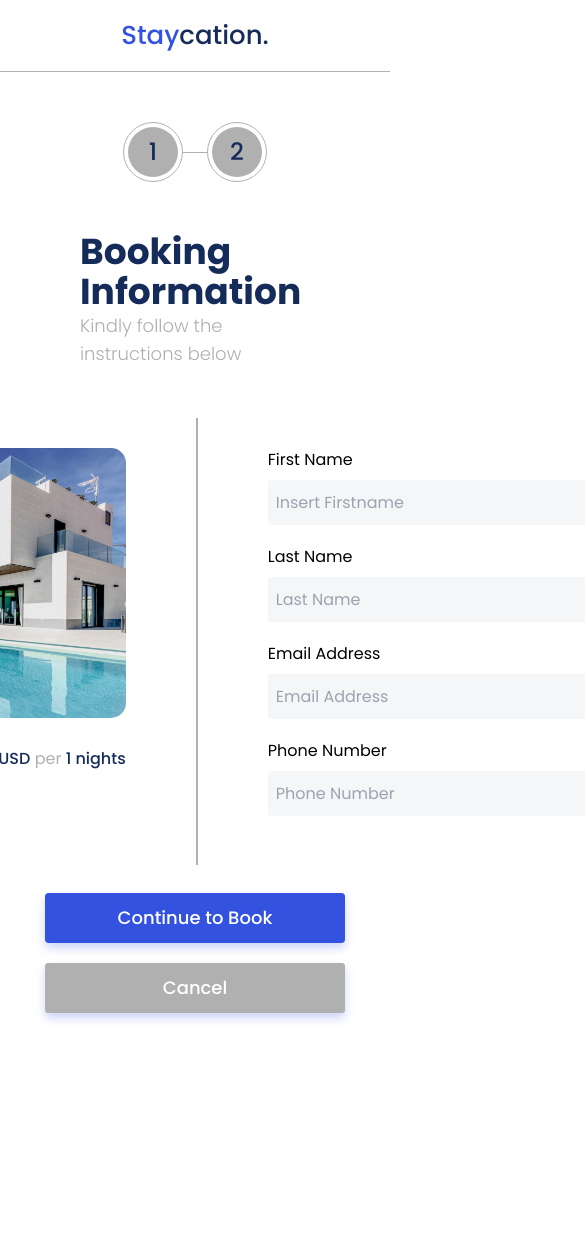
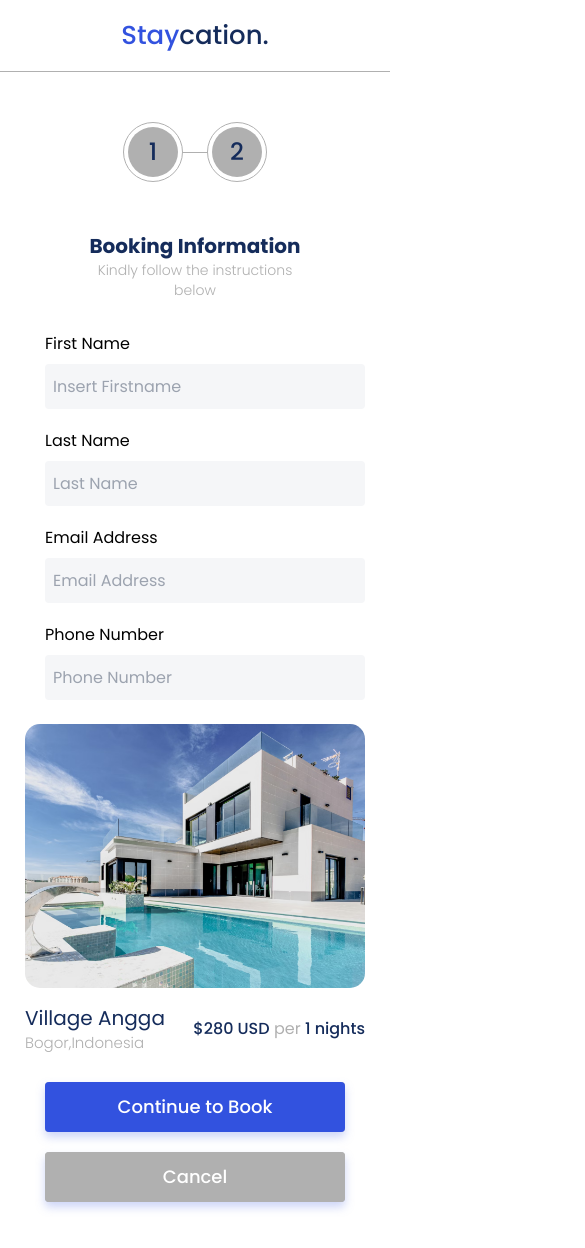
Before and after one commit to farhanyp/MERN-Staycation, a React (Create React App) app: page /booking in a window 390 px wide. Shown: the top 1248 px of the page, 585 px wide, since content can reach past the window. Before the commit the page ends 1069 px from the top, so only its background shows below. Built offline with nearby package versions, Linux system fonts and the light colour scheme.

Commit message:
Add Responsive Booking Information

```diff
--- a/src/parts/Booking-Page/BookingInformation.jsx
+++ b/src/parts/Booking-Page/BookingInformation.jsx
@@ -2,14 +2,21 @@ import React from 'react';
 import Button from '../../elements/Button';
 import { useNavigate } from 'react-router-dom';
 import { Fade } from 'react-reveal';
+import useMediaQuery from "../../hooks/useMediaQuery";
 
 const BookingInformation = (props) => {
     const navigate = useNavigate()
     const sendIsFinish = (value) => {
         props.isBookingFinish(value)
     }
+    const isDesktop = useMediaQuery("(min-width: 1444px)");
+
+
     return (
-        <div className='w-full flex flex-col justify-center items-center'>
+        <>
+        {
+            isDesktop ? (
+                <div className='w-full flex flex-col justify-center items-center'>
             <Fade bottom cascade>
             <div className='flex flex-col justify-center items-center'>
                 <h1 className='text-4xl font-bold text-primary'>Booking Information</h1>
@@ -56,6 +63,59 @@ const BookingInformation = (props) => {
             <Button className="bg-secondary text-white w-[300px] h-[50px] font-medium text-[18px] leading-8 mt-7 rounded drop-shadow-3xl" onClick={()=>sendIsFinish("BookingPage1Finish")}>Continue to Book</Button>
             <Button className="bg-gray text-white w-[300px] h-[50px] font-medium text-[18px] leading-8 mt-5 mb-14 rounded drop-shadow-3xl" onClick={()=>navigate("/")}>Cancel</Button>
         </div>
+            ) : (
+                <div className='w-full flex flex-col justify-center items-center'>
+                    <Fade bottom cascade>
+                    <div className='flex flex-col justify-center items-center'>
+                        <h1 className='text-xl font-bold text-primary text-center'>Booking Information</h1>
+                        <h2 className='text-sm font-light text-gray text-center'>Kindly follow the instructions below</h2>
+                    </div>
+                    </Fade>
+                    <div className='flex flex-col justify-center'>
+
+                        <Fade right cascade>
+                        <div className='w-1/2 pt-8 pl-[20px]'>
+                            <div className='flex flex-col'>
+                                <label htmlFor="firstname">First Name</label>
+                                <input placeholder='Insert Firstname' className='w-80 h-[45px] bg-input mt-2 text-black py-3 px-2 rounded-[4px]'/>
+                            </div>
+                            <div className='flex flex-col pt-5'>
+                                <label htmlFor="firstname">Last Name</label>
+                                <input placeholder='Last Name' className='w-80 h-[45px] bg-input mt-2 text-black py-3 px-2 rounded-[4px]'/>
+                            </div>
+                            <div className='flex flex-col pt-5'>
+                                <label htmlFor="firstname">Email Address</label>
+                                <input placeholder='Email Address' className='w-80 h-[45px] bg-input mt-2 text-black py-3 px-2 rounded-[4px]'/>
+                            </div>
+                            <div className='flex flex-col pt-5'>
+                                <label htmlFor="firstname">Phone Number</label>
+                                <input placeholder='Phone Number' className='w-80 h-[45px] bg-input mt-2 text-black py-3 px-2 rounded-[4px]'/>
+                            </div>
+                        </div>
+                        </Fade>
+
+                        <div className='w-full pt-6'>
+                            <Fade left cascade>
+                            <div>
+                                <img className='w-full rounded-[15px]' src={props.data.imageUrls[0].url} alt=''/>
+                                <div className='pt-4 flex justify-between items-center'>
+                                    <div className=''>
+                                        <h1 className='text-xl font-normal text-primary'>{props.data.name}</h1>
+                                        <p className='text-[15px] font-light text-gray'>{props.data.city},{props.data.country}</p>
+                                    </div>
+                                    <p className='text-base font-normal text-gray'> <span className='font-medium text-primary'>$280 USD</span> per <span className='font-medium text-primary'> 1 nights </span></p>
+                                </div>
+                            </div>
+                            </Fade>
+                        </div>
+                    </div>
+                    <Button className="bg-secondary text-white w-[300px] h-[50px] font-medium text-[18px] leading-8 mt-7 rounded drop-shadow-3xl" onClick={()=>sendIsFinish("BookingPage1Finish")}>Continue to Book</Button>
+                    <Button className="bg-gray text-white w-[300px] h-[50px] font-medium text-[18px] leading-8 mt-5 mb-14 rounded drop-shadow-3xl" onClick={()=>navigate("/")}>Cancel</Button>
+                </div>
+            )
+        }
+        </>
+
     );
 }
 
--- a/src/parts/Booking-Page/BookingPage.jsx
+++ b/src/parts/Booking-Page/BookingPage.jsx
@@ -1,9 +1,16 @@
 import React from 'react';
 import BookingInformation from './BookingInformation';
 import Payment from '../Booking-Page/Payment'
+import useMediaQuery from "../../hooks/useMediaQuery";
 
 const BookingPage = (props) => {
+    const isDesktop = useMediaQuery("(min-width: 1444px)");
+
+
     return (
+        <>
+        {
+            isDesktop ? (
                 <section className='pt-[50px]'>
                     <div className='container'>
                         {
@@ -20,6 +27,26 @@ const BookingPage = (props) => {
 
                     </div>
                 </section>
+            ) : (
+                <>
+
+                        <h1>ada</h1>
+                        {
+                            !props.isBookingFinish.Page1 &&(
+                                <BookingInformation isBookingFinish={(value)=>props.isBookingFinish(value)} data={props.data}/>
+                            )
+                        }
+
+                        {
+                            props.isBookingFinish.Page1 &&(
+                                <Payment />
+                            )
+                        }
+                </>
+            )
+        }
+        </>
+
     );
 }
 
--- a/src/parts/Booking-Page/HeaderBooking.jsx
+++ b/src/parts/Booking-Page/HeaderBooking.jsx
@@ -1,8 +1,15 @@
 import React from 'react';
 import Fade from 'react-reveal/Fade';
+import useMediaQuery from "../../hooks/useMediaQuery";
 
 const HeaderBooking = (props) => {
+    const isDesktop = useMediaQuery("(min-width: 1444px)");
+
+
     return (
+        <>
+        {
+            isDesktop ? (
                 <Fade bottom cascade>
                     <header className="border-slate-100 border-b-[1px] border-gray py-4 text-center">
                         <div className="container flex items-center justify-center">
@@ -10,6 +17,18 @@ const HeaderBooking = (props) => {
                         </div>
                     </header>
                 </Fade>
+            ) : (
+                <Fade bottom cascade>
+                    <header className="border-slate-100 border-b-[1px] border-gray py-4 text-center">
+                        <div className="px-6 flex items-center justify-center">
+                            <a href="/" className="text-[26px] font-medium leading-[39px] text-secondary">Stay<span className="text-primary">cation.</span></a>
+                        </div>
+                    </header>
+                </Fade>
+            )
+        }
+        </>
+
     );
 }
 
--- a/src/parts/Testimonials.jsx
+++ b/src/parts/Testimonials.jsx
@@ -39,7 +39,7 @@ const Testimonials = (props) => {
                 </section>
             ) : (
                 <section className='pt-16'>
-                    <div className='px-6 w-full flex flex-col'>
+                    <div className='px-6 w-full flex flex-col justify-center items-center'>
                         <div className='relative mr-[60px]'>
                         <Fade left cascade>
                             <div className='flex justify-center'>
```
Lines whose indentation alone changed are shown as unchanged.
